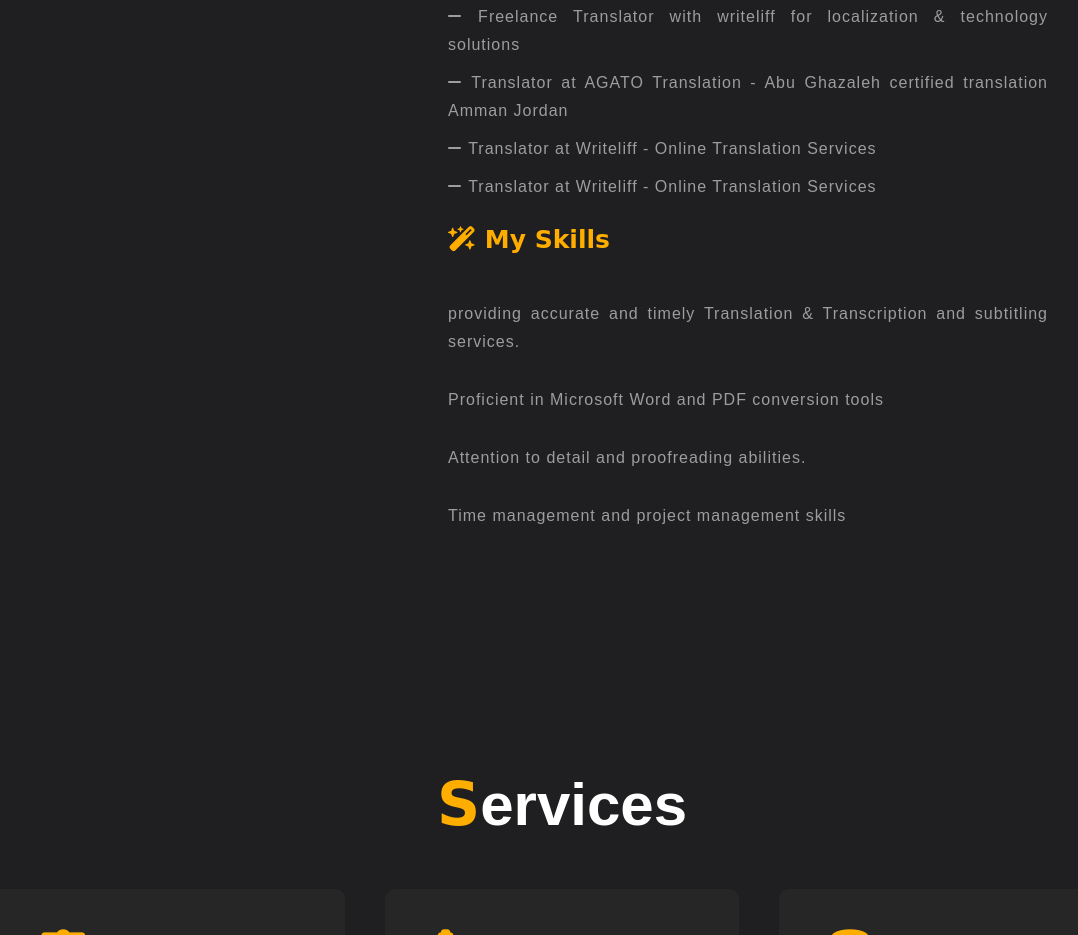
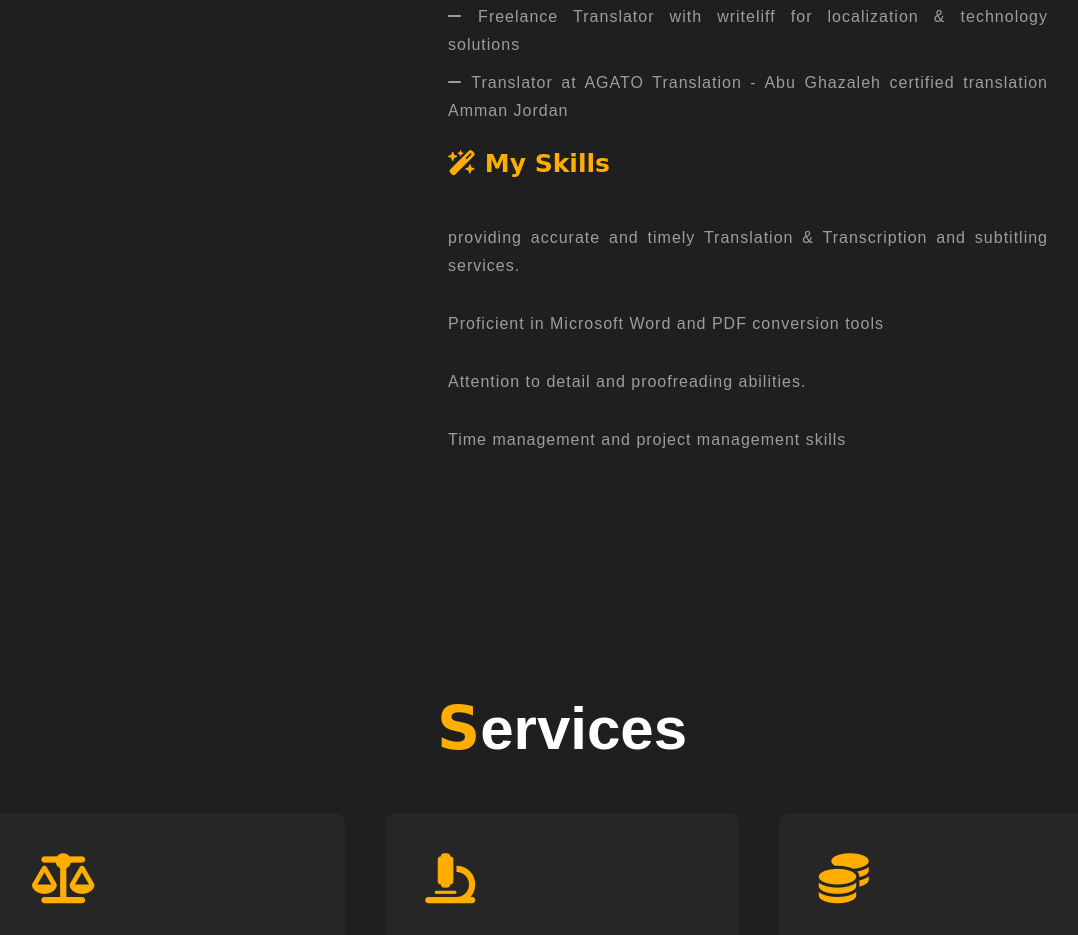
Before and after one commit to abdonaeim/nagy-elgohary, a plain HTML site: page index.html in a window 1280 px wide. Shown: the part 1266-2201 px from the top of the page, without its empty margins (78-1156 px from the left). Drawn offline with nearby package versions, Linux system fonts and the light colour scheme.

Commit message:
Update index.html

```diff
--- a/index.html
+++ b/index.html
@@ -81,8 +81,6 @@
                     <p><i class="fa-solid fa-minus"></i> Freelance Legal Translator  & Subtitler  with Taqaroub for University services (Egypt& Jordan)</p>
                     <p><i class="fa-solid fa-minus"></i> Freelance Translator with writeliff for localization & technology solutions</p>
                     <p><i class="fa-solid fa-minus"></i> Translator at AGATO Translation - Abu Ghazaleh certified translation Amman Jordan</p>
-                    <p><i class="fa-solid fa-minus"></i> Translator at  Writeliff - Online Translation Services</p>
-                    <p><i class="fa-solid fa-minus"></i> Translator at  Writeliff - Online Translation Services</p>
 
                     <div class="skills">
                         <h3><i class="fa-sharp fa-solid fa-wand-magic-sparkles"></i>  My Skills</h3>
```
